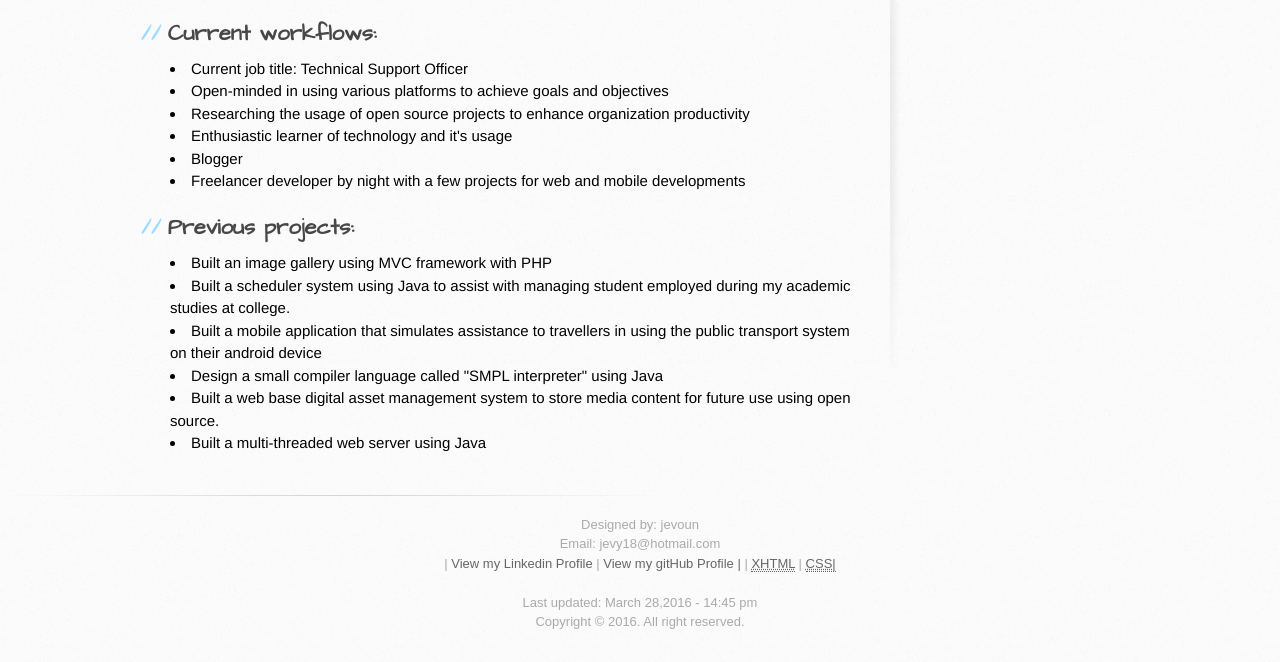
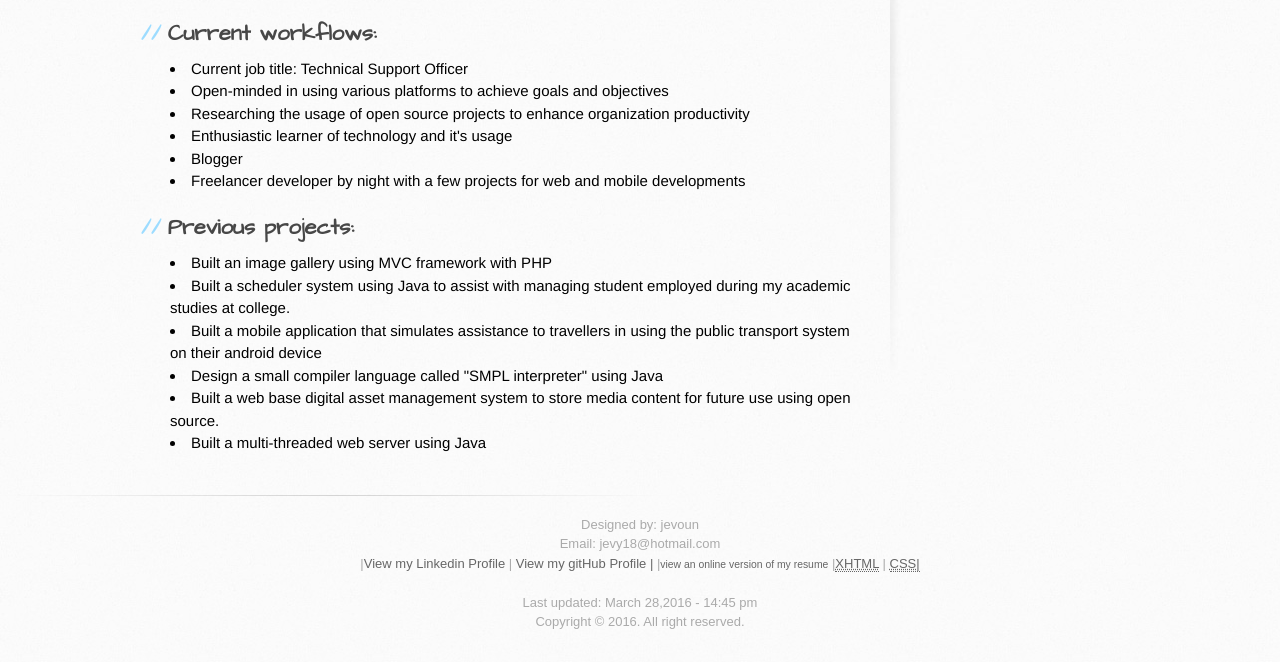
Before and after one commit to jevy18/jevy18.github.io, a plain HTML site: page index.html in a window 1280 px wide. Shown: the part 262-924 px from the top of the page. Drawn offline with Linux system fonts and the light colour scheme.

Commit message:
Update index.html

```diff
--- a/index.html
+++ b/index.html
@@ -63,8 +63,9 @@
     </div>
  <footer>
 	Designed by: jevoun<br/>Email: jevy18@hotmail.com<br/>
-	| 		<a href='https://jm.linkedin.com/in/jevoun' target='_blank'>View my Linkedin Profile </a> | <a href='https://github.com/jevy18' target='_blank'>View my gitHub Profile |</a>
-	| 		<a href='http://validator.w3.org/check/referer' target='_blank' title='This page validates as XHTML 1.0 Transitional'><abbr title='eXtensible HyperText Markup Language' target='_blank'>XHTML</abbr></a>
+	|<a href='https://jm.linkedin.com/in/jevoun' target='_blank'>View my Linkedin Profile </a> | <a href='https://github.com/jevy18' target='_blank'>View my gitHub Profile |</a>
+	|<a class="bottom" href='https://sites.google.com/site/jevy18/' target='_blank'><small>view an online version of my resume</small></a>
+	|<a href='http://validator.w3.org/check/referer' target='_blank' title='This page validates as XHTML 1.0 Transitional'><abbr title='eXtensible HyperText Markup Language' target='_blank'>XHTML</abbr></a>
 	| 		<a href='http://jigsaw.w3.org/css-validator/check/referer' target='_blank' title='This page validates as CSS'><abbr title='Cascading Style Sheets' target='_blank'>CSS|</abbr></a><br/>
 			<br/>
 			Last updated: March 28,2016 - 14:45 pm <br/>
```
